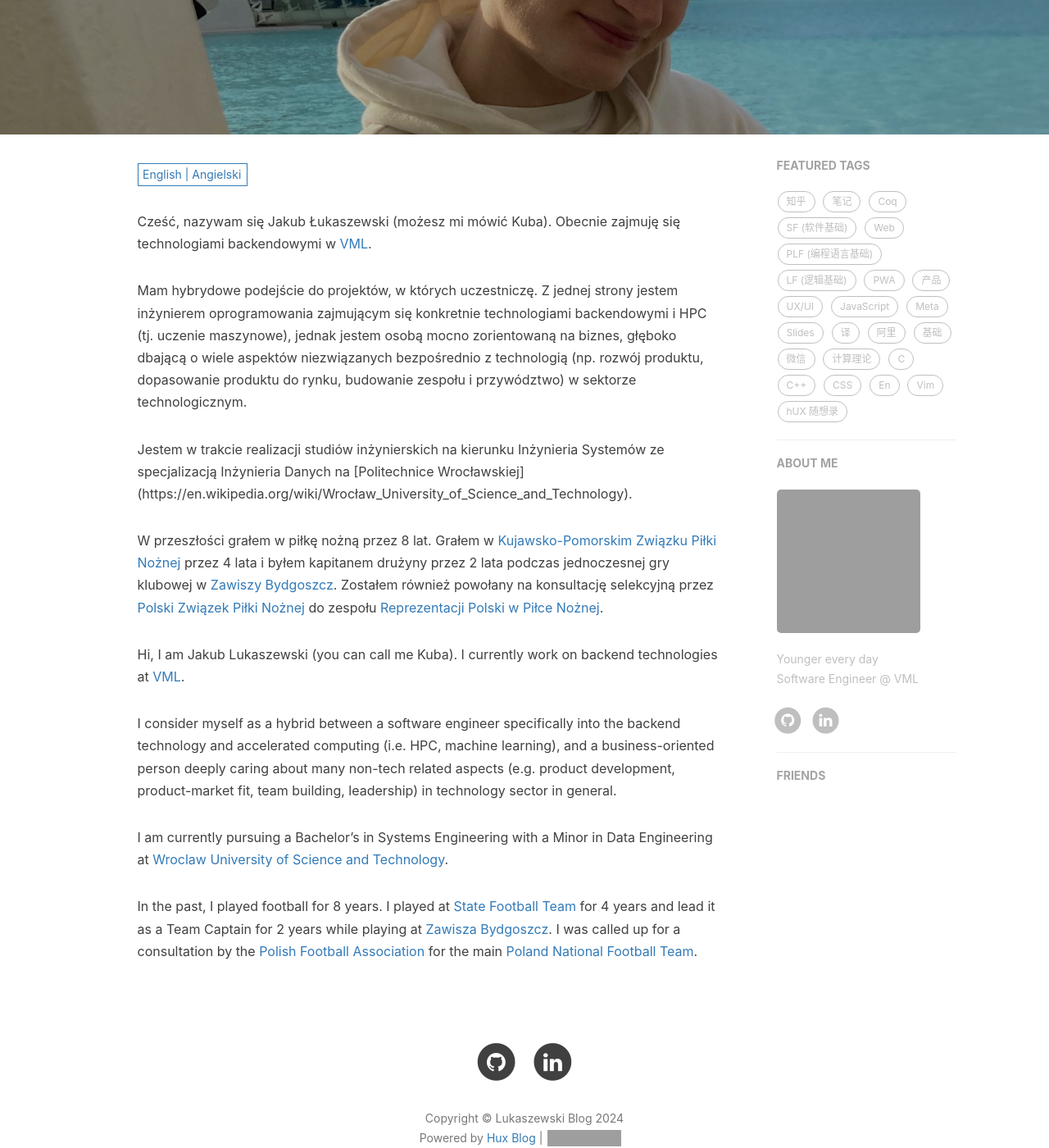
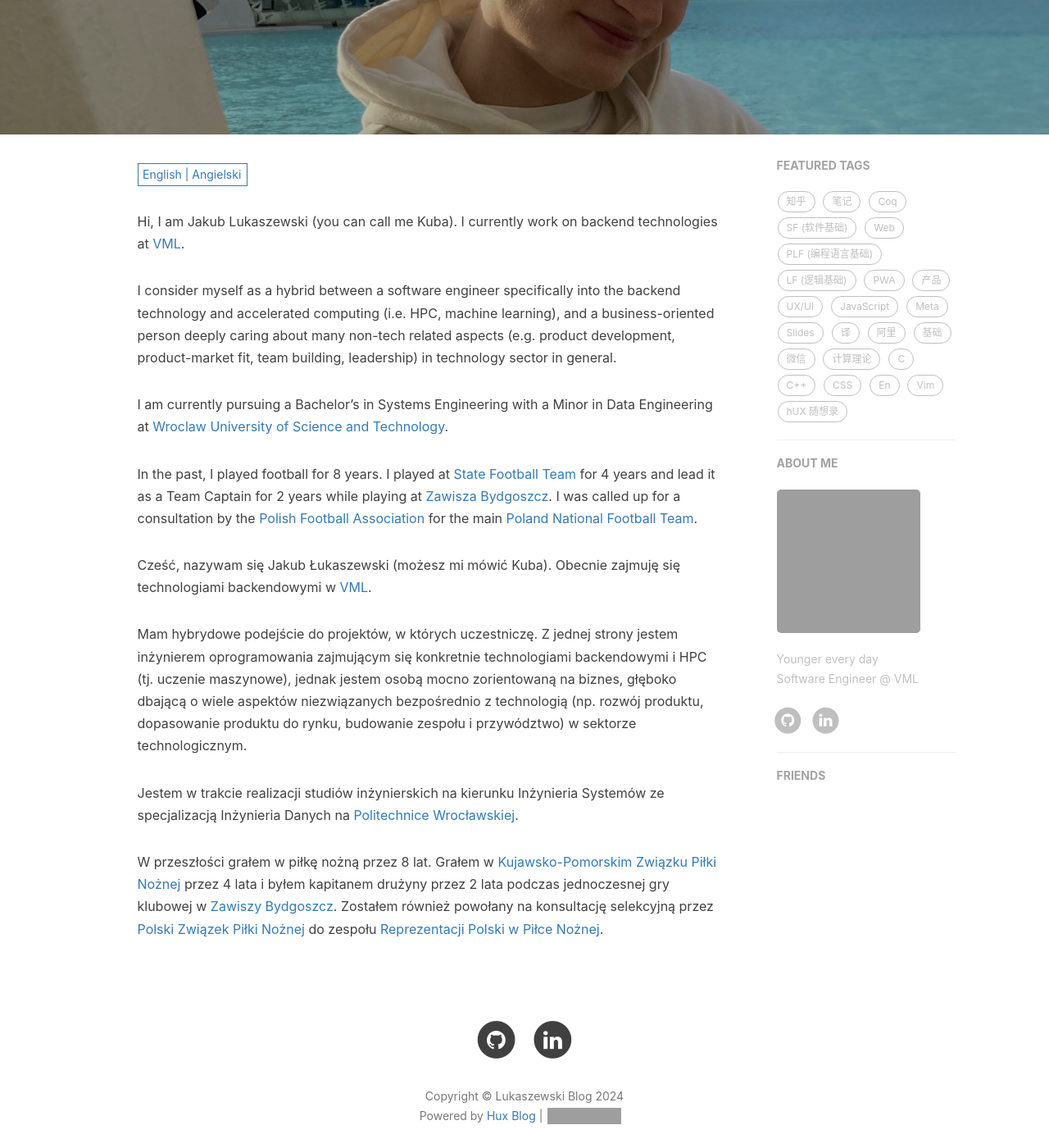
Before and after one commit to jakub-lukaszewski/jakub-lukaszewski.github.io, a Jekyll site: the page built from about.html, in a window 1280 px wide and 1400 px high, scrolled down 234 px. Shown: the whole window at 82% size. Built offline with Jekyll 4.4.1, drawn with Linux system fonts in a browser that asks for light colours; nearby versions of some CDN libraries; comment, search, counter and statistics services are not loaded; grey boxes are pictures that could not be loaded.

Commit message:
resolving language display issue

```diff
--- a/_includes/about/pl.md
+++ b/_includes/about/pl.md
@@ -2,6 +2,6 @@ Cześć, nazywam się Jakub Łukaszewski (możesz mi mówić Kuba). Obecnie zajm
 
 Mam hybrydowe podejście do projektów, w których uczestniczę. Z jednej strony jestem inżynierem oprogramowania zajmującym się konkretnie technologiami backendowymi i HPC (tj. uczenie maszynowe), jednak jestem osobą mocno zorientowaną na biznes, głęboko dbającą o wiele aspektów niezwiązanych bezpośrednio z technologią (np. rozwój produktu, dopasowanie produktu do rynku, budowanie zespołu i przywództwo) w sektorze technologicznym.
 
-Jestem w trakcie realizacji studiów inżynierskich na kierunku Inżynieria Systemów ze specjalizacją Inżynieria Danych na [Politechnice Wrocławskiej] (https://en.wikipedia.org/wiki/Wrocław_University_of_Science_and_Technology).
+Jestem w trakcie realizacji studiów inżynierskich na kierunku Inżynieria Systemów ze specjalizacją Inżynieria Danych na [Politechnice Wrocławskiej](https://en.wikipedia.org/wiki/Wrocław_University_of_Science_and_Technology).
 
 W przeszłości grałem w piłkę nożną przez 8 lat. Grałem w [Kujawsko-Pomorskim Związku Piłki Nożnej](https://pl.wikipedia.org/wiki/Kujawsko-Pomorski_Związek_Piłki_Nożnej) przez 4 lata i byłem kapitanem drużyny przez 2 lata podczas jednoczesnej gry klubowej w [Zawiszy Bydgoszcz](https://en.wikipedia.org/wiki/Zawisza_Bydgoszcz). Zostałem również powołany na konsultację selekcyjną przez [Polski Związek Piłki Nożnej](https://en.wikipedia.org/wiki/Polish_Football_Association) do zespołu [Reprezentacji Polski w Piłce Nożnej](https://en.wikipedia.org/wiki/Poland_national_football_team).
--- a/about.html
+++ b/about.html
@@ -9,18 +9,17 @@ multilingual: true
 
 {% include multilingual-sel.html %}
 
-<!-- Polish Version -->
-<div class="pl post-container">
-    {% capture about_pl %}{% include about/pl.md %}{% endcapture %}
-    {{ about_pl | markdownify }}
-</div>
-
 <!-- English Version -->
 <div class="en post-container">
     {% capture about_en %}{% include about/en.md %}{% endcapture %}
     {{ about_en | markdownify }}
 </div>
 
+<!-- Polish Version -->
+<div class="pl post-container">
+    {% capture about_pl %}{% include about/pl.md %}{% endcapture %}
+    {{ about_pl | markdownify }}
+</div>
 
 {% if site.disqus_username %}
 <!-- disqus 评论框 start -->
```
